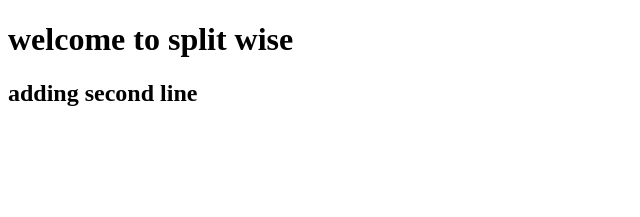
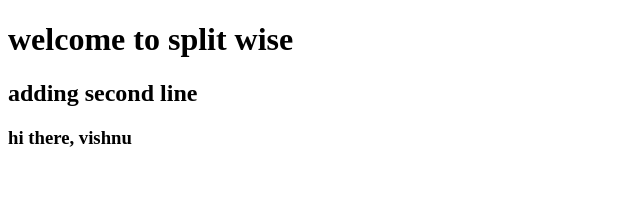
Before and after one commit to syedaslam/split-wise, an Angular app: page / in a window 1280 px wide. Shown: the top 217 px of the page, without its empty margins (0-640 px from the left). Built offline with nearby package versions, Linux system fonts and the light colour scheme.

Commit message:
added extra line

```diff
--- a/src/app/app.component.html
+++ b/src/app/app.component.html
@@ -1,3 +1,5 @@
 <h1>welcome to split wise</h1>
 
 <h2>adding second line</h2>
+
+<h3>hi there, vishnu</h3>
```
